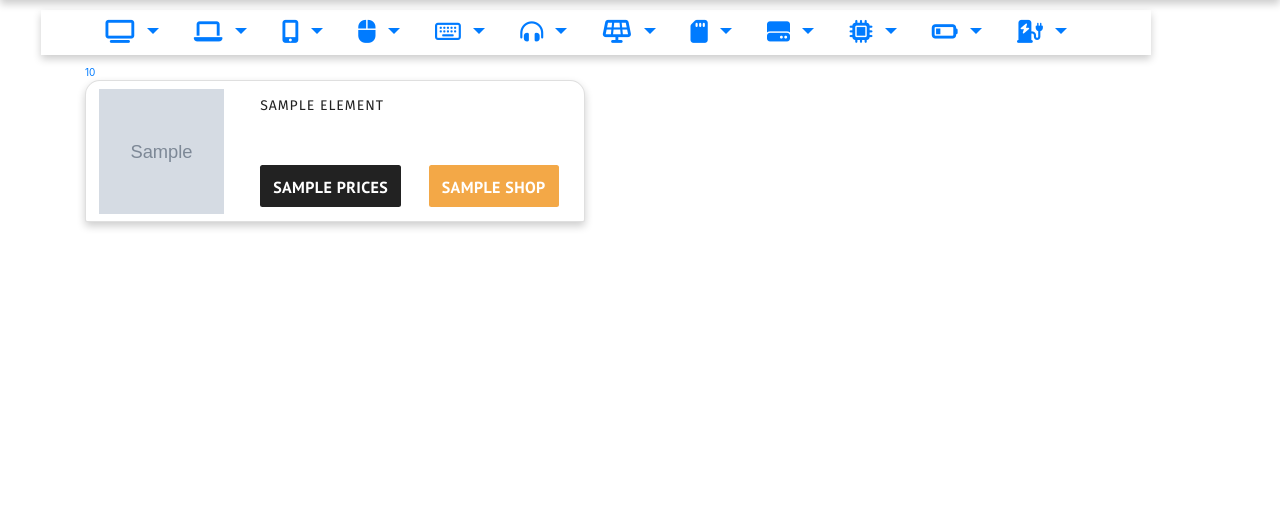
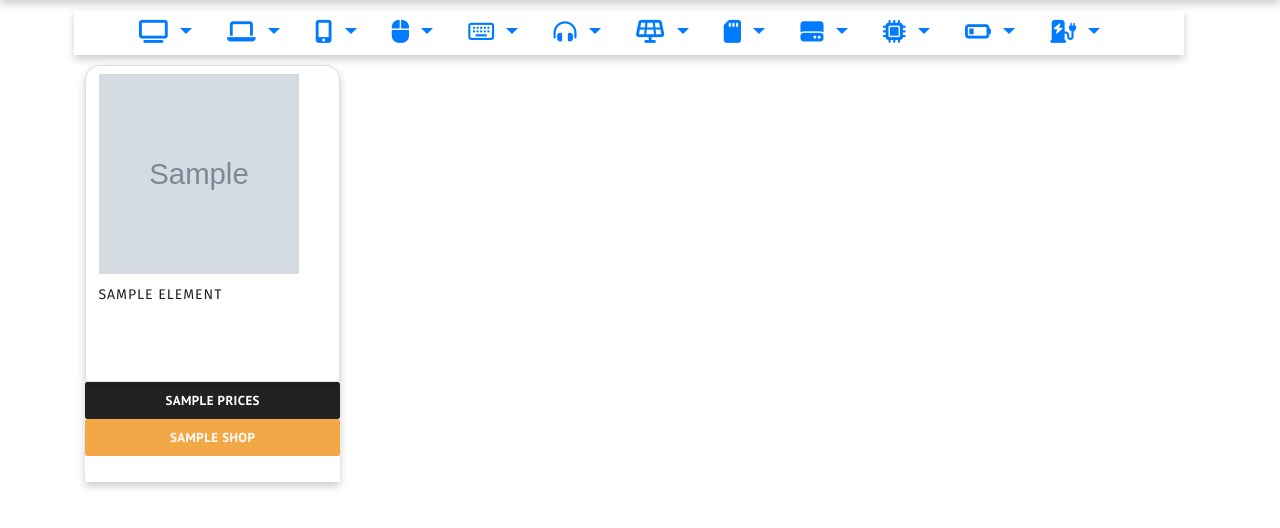
Before and after one commit to burak-karaca/letsFind, a Django app: template mysite/app/templates/app/home.html in a window 1280 px wide. Shown: the part 203-731 px from the top of the page. Run offline with Django 3.2, Linux system fonts and the light colour scheme; tables that the repository leaves empty hold one stand-in row (values such as "Sample post"); the template is opened without the code that fills it: values that come from a table or form of the project are taken from there, most other values are stand-ins (such as "Sample title", 1, 10 or a date in 2020); grey boxes marked "Sample" are stand-in pictures; some libraries are stand-ins or nearby versions.

Commit message:
my commit

```diff
--- a/mysite/app/static/app/home.css
+++ b/mysite/app/static/app/home.css
@@ -64,14 +64,11 @@
     border: 0;
 }
 .list-group{
-    width:45%;
-    height: auto;
+    width:23%;
     float: left;
     margin-right: 2%;
 
 }
-
-
 #product{
     margin-bottom: 15px;
 }
@@ -80,45 +77,59 @@
     border-top-left-radius: 15px;
     border-top-right-radius: 15px;
 }
-.list-group-item img{
-    width: 125px;
-    height: 125px;
+.list-group-item div img{
+    width: 200px;
+    height: 200px;
 }
-
+.list-group-item div img:hover{
+    transform: scale(1.6);
+        transition: 1s transform;
+    display:block;
+}
+.image{
+    height: 100%;
+}
 #item{
     color: #222222;
     font: 350 14px/22px 'Fira Sans', sans-serif;;
     letter-spacing: 1px;
     margin: 0 0 10px;
     text-transform: uppercase;
-    position: absolute;
-    top: 10%;
-    left: 35%;
+
 }
 #price{
-    font: 700 16px/26px "PT Sans",Helvetica,sans-serif;
+    font: 700 13px "PT Sans",Helvetica,sans-serif;
     background-color:#222222;
-    position: absolute;
-    left: 35%;
-    top: 60%;
+    width: 100%;
+    float: left;
 }
 #link{
     background-color:#F3A847 ;
-    font: 700 16px/26px "PT Sans",Helvetica,sans-serif;
-    position: absolute;
-    right: 0;
-    top: 60%;
-    margin-right: 5%;
-    margin-bottom: 5%;
+    font: 700 13px "PT Sans",Helvetica,sans-serif;
+    width: 100%;
+    float: left;
+}
+.priceandlink p{
+    width: 100%;
 }
 #price,#link{
     border: none;
     height: auto;
     letter-spacing: 0.4px;
-    padding: 9px 13px 7px;
     text-transform: uppercase;
-    width: auto;
     text-shadow: none;
+    padding: 10px 78px 10px 78px;
+}
+.priceandlink{
+    width: 100%;
+    height:100px;
+    box-shadow: 0 4px 8px 0 rgba(0, 0, 0, 0.2);
+
+}
+.itemContainer{
+    margin-top: 10px;
+    width: 100%;
+    height: 90px;
 }
 #link:hover,#price:hover{
     color: #222222;
@@ -148,7 +159,7 @@
     box-shadow: 0 4px 8px 0 rgba(0, 0, 0, 0.2);
     margin-bottom: 10px;
     position: relative;
-    left: -4%;
+    left: -1%;
 }
 .featuredItems li{
     float: left;
--- a/mysite/app/templates/app/home.html
+++ b/mysite/app/templates/app/home.html
@@ -218,21 +218,27 @@
             </div>
         </li>
     </ul>
-    <div>
-    {%for i in context %}
-        <a href="{{i.pricefilterLinks}}">{{i.priceSelection}}</a>
-        {%endfor%}
-    </div>
+    <!--    <div>-->
+    <!--    {%for a in context %}-->
+    <!--        <a href="">{{a.priceHeader}}</a>-->
+    <!--        <a href="{{a.pricefilterLinks}}">{{a.priceSelection}}</a>-->
+    <!--        {%endfor%}-->
+    <!--    </div>-->
 </div>
 {% for i in context %}
 <ul class="list-group" id="product">
     <li class="list-group-item" id="products" style="">
-            <a href="{{i.link}}"><img src="{{i.images}}"></a>
-            <a href="{{i.link}}"><span id="item">{{i.element}}</span></a>
-            <a href="{{i.link}}" id="link" class="btn btn-primary">{{i.shop}}</a>
-            <a href="{{i.link}}"><span id="price" class="btn btn-primary">{{i.prices}}</span></a>
+        <div class="image"><a href="{{i.link}}"><img src="{{i.images}}"></a></div>
+        <div class="itemContainer">    <a href="{{i.link}}"><span id="item">{{i.element}}</span></a>
+        </div>
+
     </li>
+    <div class="priceandlink">
+        <p><a href="{{i.link}}"><span id="price" class="btn btn-primary">{{i.prices}}</span></a></p>
+        <p><a href="{{i.link}}" id="link" class="btn btn-primary">{{i.shop}}</a></p>
+    </div>
 </ul>
+
 {% endfor %}
 </div>
 
```
Also changed, not shown: mysite/app/utilities.py (+12 -28 lines). Lines whose indentation alone changed are shown as unchanged.
